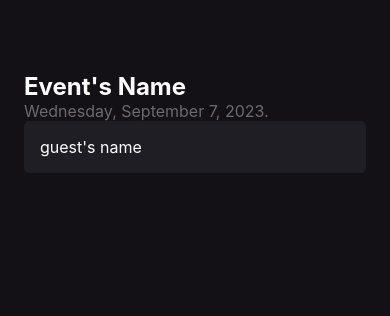
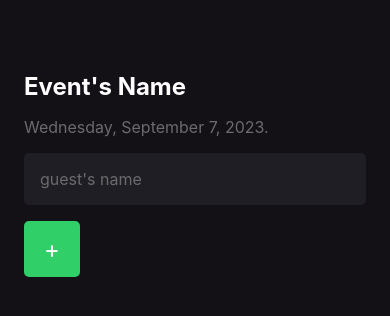
Before and after one commit to Ca-byte/im-here, a React Native app: screen / in a window 390 px wide. Shown: the top 316 px of the page. Built offline with nearby package versions, Linux system fonts and the light colour scheme.

Commit message:
add button

```diff
--- a/src/screens/Home/index.tsx
+++ b/src/screens/Home/index.tsx
@@ -1,9 +1,12 @@
-import { Text, View, StyleSheet, TextInput } from "react-native";
+import { Text, View, StyleSheet, TextInput, TouchableOpacity } from "react-native";
 import { styles } from "./styles";
 
 
 
 export default function Home() {
+  function handleGuestAdd(){
+    console.log('Added')
+  }
   return (
     <View style={styles.container}>
       <Text style={styles.eventName}>
@@ -15,8 +18,12 @@ export default function Home() {
       </Text>
       <TextInput
       placeholder="guest's name"
+      placeholderTextColor={"#6B6B6B"}
       style={styles.input}
       />
+      <TouchableOpacity style={styles.button} onPress={handleGuestAdd}>
+        <Text style={styles.buttonText}>+</Text>
+      </TouchableOpacity>
     </View>
   )
 }
--- a/src/screens/Home/styles.ts
+++ b/src/screens/Home/styles.ts
@@ -3,8 +3,9 @@ import { StyleSheet } from "react-native";
 export const styles = StyleSheet.create({
   container: {
     flex: 1,
-      backgroundColor: '#131016',
-      padding: 24
+    backgroundColor: '#131016',
+    padding: 24,
+    gap: 16
   },
   eventName: {
     color: '#FFFF',
@@ -22,5 +23,18 @@ export const styles = StyleSheet.create({
     color: '#FFFF',
     padding: 16,
     fontSize: 16,
+  },
+  buttonText: {
+    color: '#FFFF',
+    fontSize: 24,
+
+  },
+  button:{
+    width: 56,
+    height: 56,
+    borderRadius: 5,
+    backgroundColor: '#31CF67',
+    alignItems: "center",
+    justifyContent: "center",
   }
 })
```
